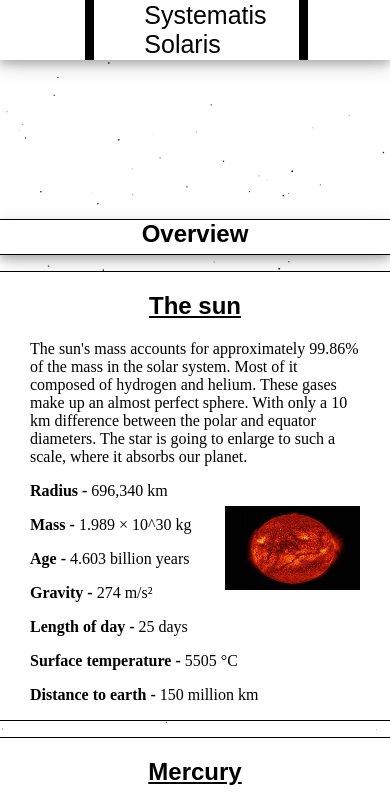
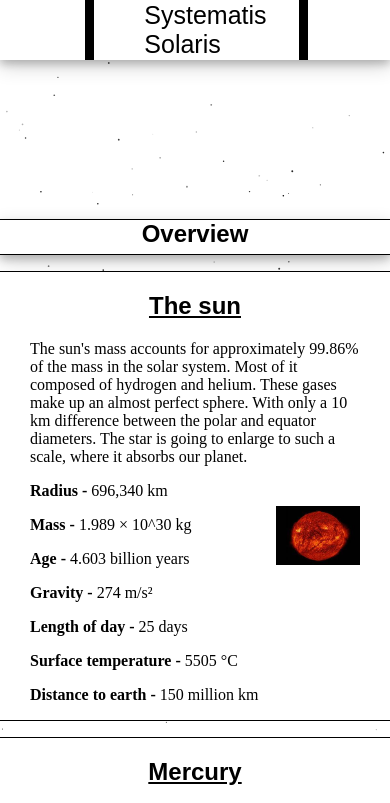
Before and after one commit to minepiler/projekt, a plain HTML site: page index.html in a window 390 px wide. Shown: the top 803 px of the page. Drawn offline with Linux system fonts and the light colour scheme; files whose address does not match are found by name.

Commit message:
Update style.css

```diff
--- a/style.css
+++ b/style.css
@@ -373,8 +373,8 @@ b{
 
 @media screen and (max-width: 400px){
     .float{
-        width: 16vh;
-        height: 10vh;
+        width: 10vh;
+        height: 7vh;
     }
     .forgrid{
         display: grid;
```
